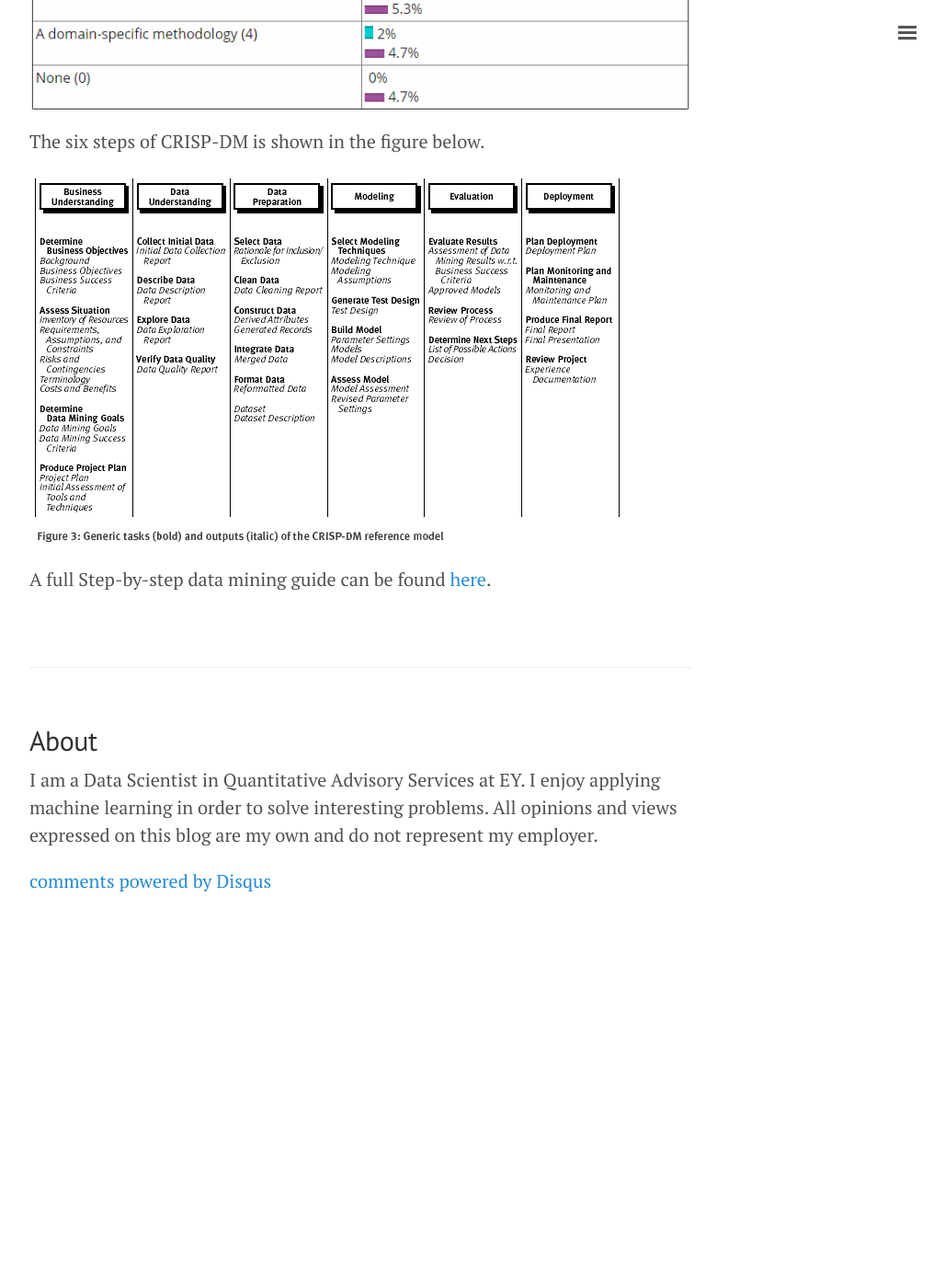
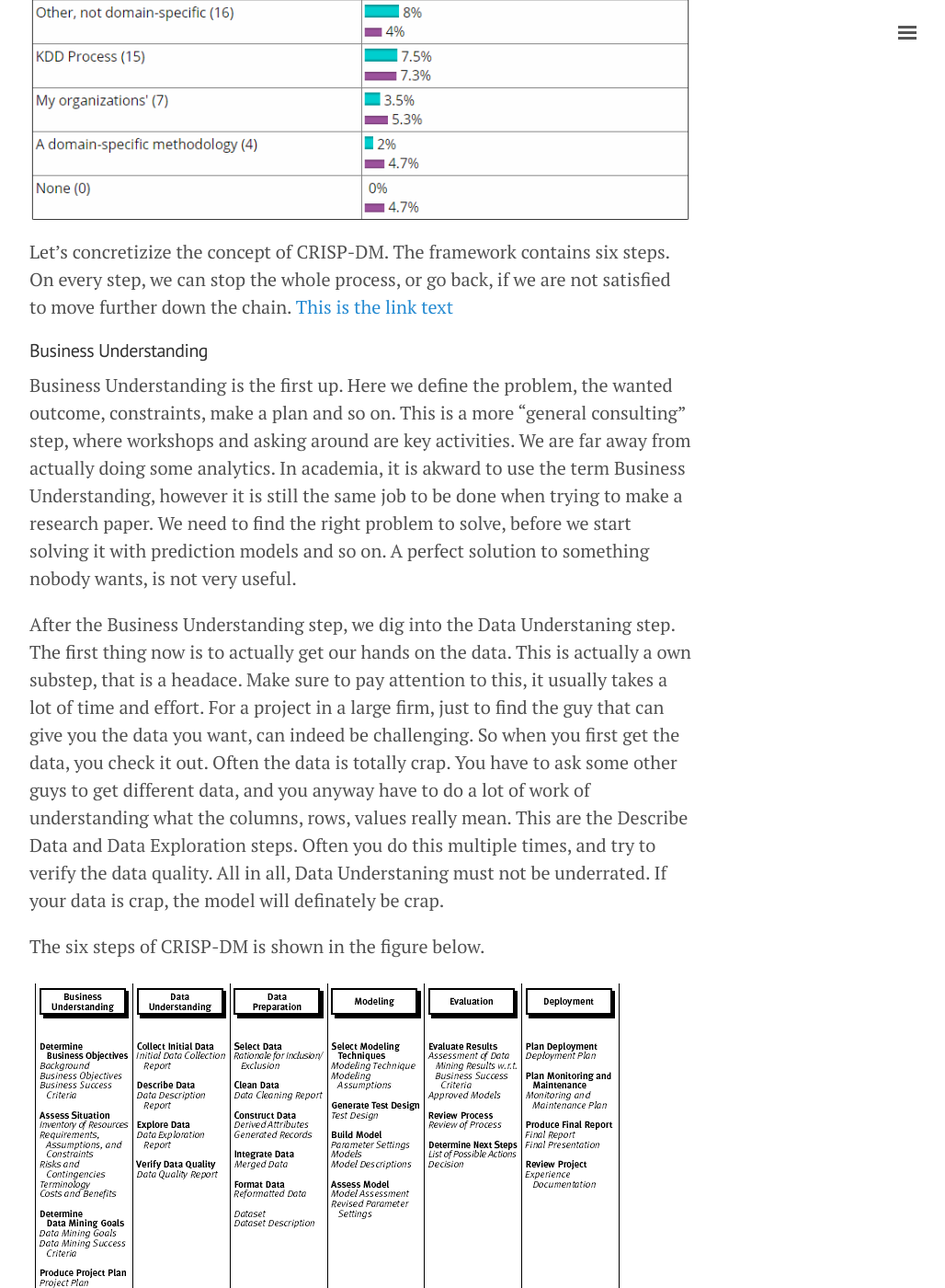
Before and after one commit to herman-hellenes/herman-hellenes.github.io, a Jekyll site: the page built from _posts/2017-08-19-CRISP-DM.md, in a window 1280 px wide and 1400 px high, scrolled down 1150 px. Shown: the whole window at 92% size, without its empty margins (248-1276 px from the left). Built offline with Jekyll 4.4.1, drawn with Linux system fonts in a browser that asks for light colours; nearby versions of some CDN libraries; comment, search, counter and statistics services are not loaded; before the commit the page ends 2163 px from its top, so only the background shows below that; some of the changed text lies outside the part shown.

Commit message:
Update 2017-08-19-CRISP-DM.md

```diff
--- a/_posts/2017-08-19-CRISP-DM.md
+++ b/_posts/2017-08-19-CRISP-DM.md
@@ -1,10 +1,10 @@
 ---
 layout: post
-title: "Cross Industry Standard Process for Data Mining - How to approach projects"
+title: "Project Management Part 1 - Cross Industry Standard Process for Data Mining"
 date: 2017-08-18
 ---
 
-Hey there you beautiful ladies and gentlemen, señoras y señores, damen und herren, 女士们(們) 先生们(們 ! Hope you have a great day. In this post, I'll introduce Cross Industry Standard Process for Data Mining (CRISP-DM).
+Hey there you beautiful ladies and gentlemen, señoras y señores, damen und herren, 女士们(們) 先生们(們 ! Hope you have a great day. I am now making a "series" of posts regarding Project Management of Data Science/Mining projects. To have some inspiration for your upcoming consulting case, internal project or your master's thesis, I will share some of the frameworks I have been applying so far. In this post, I'll introduce Cross Industry Standard Process for Data Mining (CRISP-DM).
 
 
 CRISP-DM is nothing more than a general step-wise process of how to do Data Mining. Some might think this seems silly, putting this into a framework. However, it is useful due to several resons.
@@ -16,8 +16,16 @@ For quite some time, CRISP-DM has been the favored methology within the industry
 
 ![center](/figs/2017-08-19-CRISP-DM/crisp_pop.png)
 
+Let's concretizize the concept of CRISP-DM. The framework contains six steps. On every step, we can stop the whole process, or go back, if we are not satisfied to move further down the chain.
+[This is the link text](#### Business Understanding )
 
 
+
+#### Business Understanding
+
+Business Understanding is the first up. Here we define the problem, the wanted outcome, constraints, make a plan and so on. This is a more "general consulting" step, where workshops and asking around are key activities. We are far away from actually doing some analytics. In academia, it is akward to use the term Business Understanding, however it is still the same job to be done when trying to make a research paper. We need to find the right problem to solve, before we start solving it with prediction models and so on. A perfect solution to something nobody wants, is not very useful.
+
+After the Business Understanding step, we dig into the Data Understaning step. The first thing now is to actually get our hands on the data. This is actually a own substep, that is a headace. Make sure to pay attention to this, it usually takes a lot of time and effort. For a project in a large firm, just to find the guy that can give you the data you want, can indeed be challenging. So when you first get the data, you check it out. Often the data is totally crap. You have to ask some other guys to get different data, and you anyway have to do a lot of work of understanding what the columns, rows, values really mean. This are the Describe Data and Data Exploration steps. Often you do this multiple times, and try to verify the data quality. All in all, Data Understaning must not be underrated. If your data is crap, the model will definately be crap.
 
 
 The six steps of CRISP-DM is shown in the figure below.
```
